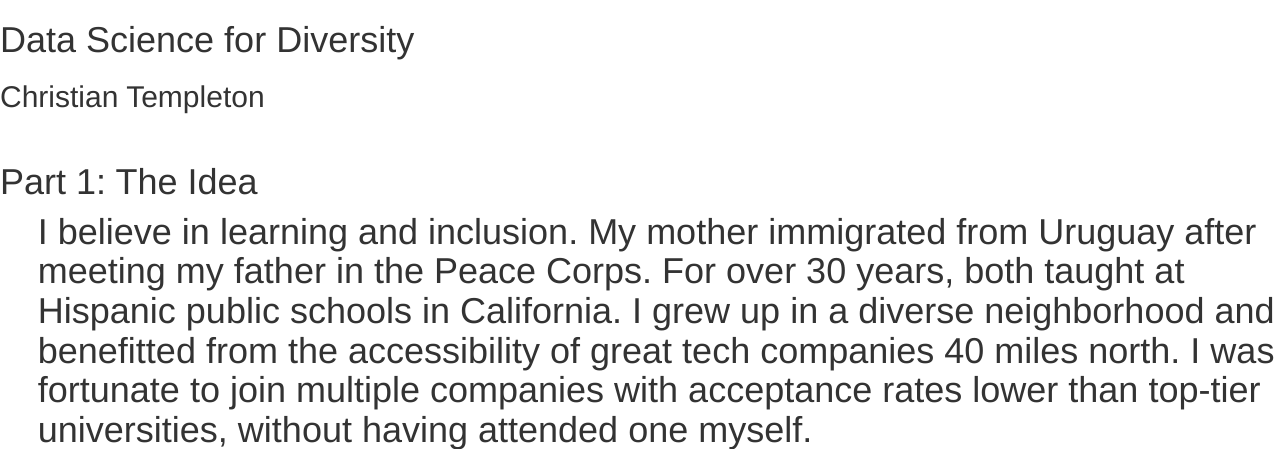
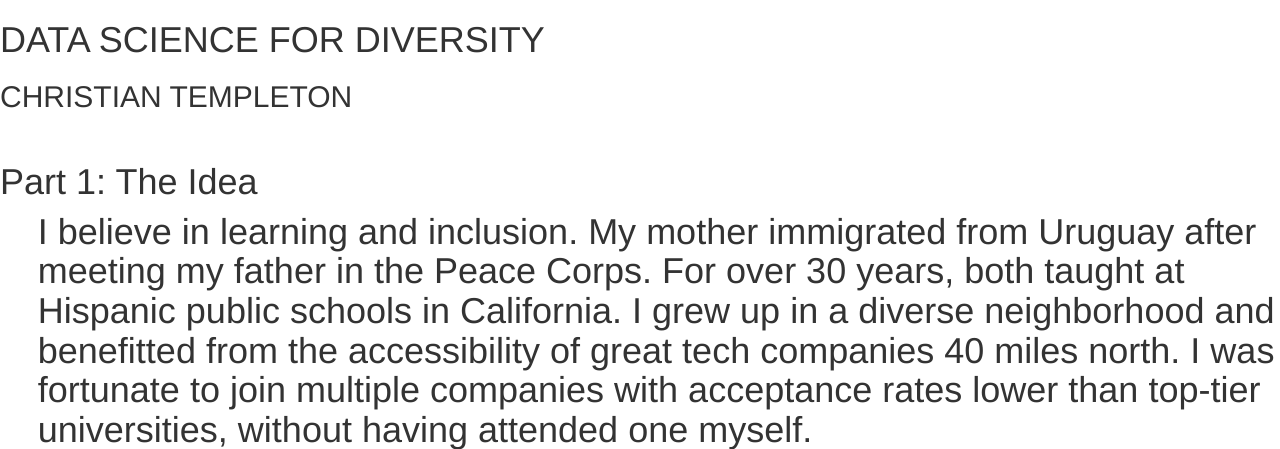
Before and after one commit to christian-templeton/wedding, a Flask app: page /index in a window 1280 px wide; the page is wider, and only the part inside the window is pictured. Shown: the top 449 px of that part. Run offline with Flask 2, Linux system fonts and the light colour scheme; some libraries are stand-ins or nearby versions.

Commit message:
Update index.html

```diff
--- a/templates/index.html
+++ b/templates/index.html
@@ -3,7 +3,7 @@
 <html lang="en">
 	<head>
 		<meta charset="utf-8">
-		<title>Data Science for Diversity</title>
+		<title>DATA SCIENCE FOR DIVERSITY</title>
 		<link rel="stylesheet" href="https://maxcdn.bootstrapcdn.com/bootstrap/3.3.5/css/bootstrap.min.css">
 		<link rel="stylesheet" href="https://maxcdn.bootstrapcdn.com/bootstrap/3.3.5/css/bootstrap-theme.min.css">
 		<script src="https://maxcdn.bootstrapcdn.com/bootstrap/3.3.5/js/bootstrap.min.js"></script>
@@ -24,7 +24,7 @@
 <head>
 <meta http-equiv="content-type" content="text/html; charset=utf-8" />
 
-<title>Data Science for Diversity </title>
+<title>DATA SCIENCE FOR DIVERSITY</title>
 
 </head>
 <body>
@@ -34,9 +34,9 @@
 <div id="topinfo">
 
 <p class="padding">
-<h1>Data Science for Diversity</h1>
+<h1>DATA SCIENCE FOR DIVERSITY</h1>
 <p/>
-<h2>Christian Templeton</h2>
+<h2>CHRISTIAN TEMPLETON</h2>
 <br />
 <!-- END CENTERING DIV -->
 
@@ -58,20 +58,20 @@
 
 <p class="padding">Part 2: The Proposal<p/>
 
-	<iframe width="1344" height="959" src="https://www.youtube.com/embed/UeCX6CaeUUA" frameborder="0" allowfullscreen></iframe>
+	<iframe width="1345" height="959" src="https://www.youtube.com/embed/UeCX6CaeUUA" frameborder="0" allowfullscreen></iframe>
 
 <br />
 <br />
 
 <p class="padding">Part 3: The Pitch<p/>
 
-	<iframe src="https://docs.google.com/presentation/d/1RdnqbloPVJ6U4t16QSlq1l08r29GdpswnghK7T-44b4/embed?start=true&loop=true&delayms=3000" frameborder="0" width="1344" height="859" allowfullscreen="true" mozallowfullscreen="true" webkitallowfullscreen="true"></iframe>
+	<iframe src="https://docs.google.com/presentation/d/1RdnqbloPVJ6U4t16QSlq1l08r29GdpswnghK7T-44b4/embed?start=true&loop=true&delayms=3000" frameborder="0" width="1345" height="859" allowfullscreen="true" mozallowfullscreen="true" webkitallowfullscreen="true"></iframe>
 
 <br />
 <br />
 
-<p class="padding"Epilogue: The Fellowship<p/>
-	<iframe src="https://www.thedataincubator.com/foundations.html" width="1344" height="859" frameborder="0"></iframe>
+<p class="padding">Epilogue: The Fellowship<p/>
+	<iframe src="https://www.thedataincubator.com/foundations.html" width="1345" height="859" frameborder="0"></iframe>
 
 <br />
 
@@ -85,8 +85,3 @@
 
 <!-- END DIV FOR OVERALL BOX -->
 </div>
-</body>
-</html></h1>
-		</div>
-	</body>
-</html>
```
